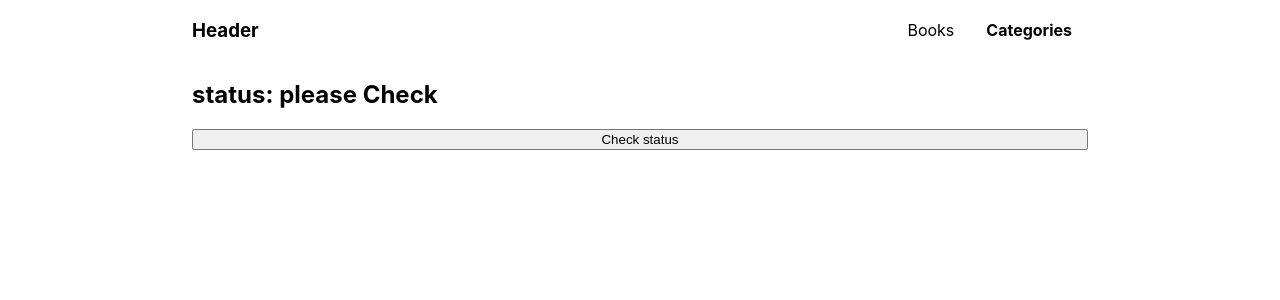
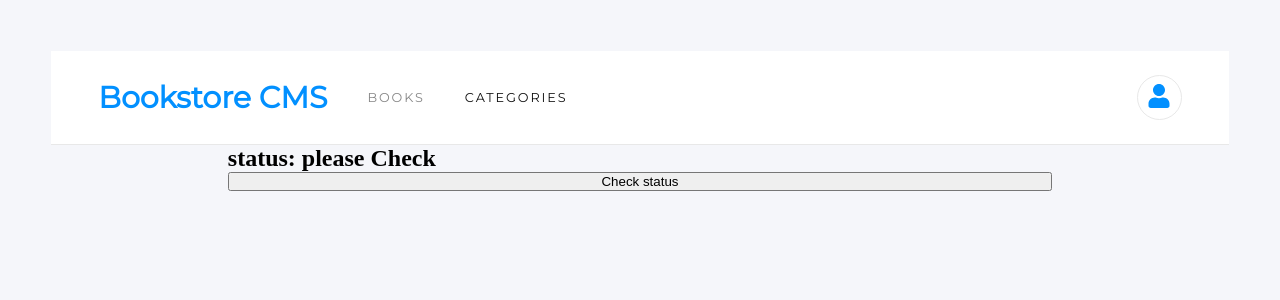
Before and after one commit to carlosmuerto/Bookstore, a React (Create React App) app: page /categories in a window 1280 px wide. Shown: the top 300 px of the page. Built offline with nearby package versions, Linux system fonts and the light colour scheme.

Commit message:
Add Header Style

```diff
--- a/src/components/Header/Header.jsx
+++ b/src/components/Header/Header.jsx
@@ -1,13 +1,15 @@
 import { NavLink } from 'react-router-dom';
+import { FaUser } from 'react-icons/fa';
 import PropTypes from 'prop-types';
+import '@fontsource/montserrat';
 import './header.scss';
 
 const Header = ({ links }) => (
   <header className="app-header">
-    <h3>Header</h3>
+    <h3>Bookstore CMS</h3>
     <nav>
       {links.map((link) => (
-        <div key={`NavLinkTo${link.text}`}>
+        <div className="nav-links" key={`NavLinkTo${link.text}`}>
           <NavLink
             to={link.path}
             end
@@ -18,6 +20,9 @@ const Header = ({ links }) => (
         </div>
       ))}
     </nav>
+    <button className="icon-button" type="button">
+      <span className="material-icons primary-color"><FaUser /></span>
+    </button>
   </header>
 );
 
--- a/src/components/Header/header.scss
+++ b/src/components/Header/header.scss
@@ -1,10 +1,44 @@
 .app-header {
+  padding: 24px 4%;
+  background-color: #fff;
+  border-bottom: 1px solid #e8e8e8;
   display: flex;
-  flex-direction: row;
-  box-sizing: border-box;
-  align-items: stretch;
-  justify-content: space-between;
-  margin: 0 15%;
+  align-items: center;
+  grid-gap: 40px;
+  gap: 40px;
+
+  h3 {
+    font-family: Montserrat, sans-serif;
+    font-size: 1.875rem;
+    font-weight: 700;
+    color: #0290ff;
+  }
+
+  .icon-button {
+    cursor: pointer;
+    width: 2.813rem;
+    height: 2.813rem;
+    border-radius: 50%;
+    border: 1px solid #e8e8e8;
+    background-color: #fff;
+    margin-left: auto;
+
+    .material-icons {
+      color: #0290ff;
+      font-weight: normal;
+      font-style: normal;
+      font-size: 24px;
+      line-height: 1;
+      letter-spacing: normal;
+      text-transform: none;
+      display: inline-block;
+      white-space: nowrap;
+      word-wrap: normal;
+      direction: ltr;
+      font-feature-settings: "liga";
+      -moz-osx-font-smoothing: grayscale;
+    }
+  }
 
   nav {
     display: flex;
@@ -12,24 +46,33 @@
     box-sizing: border-box;
     align-items: center;
     justify-content: space-around;
+    gap: 40px;
 
     a {
-      all: unset;
+      text-decoration: none;
     }
 
-    .nav-link {
-      display: block;
-      font-size: 1rem;
-      margin: 1rem;
-      cursor: pointer;
+    >.nav-links {
+      display: flex;
+      flex-grow: 1;
+      list-style-type: none;
+      grid-gap: 40px;
+      gap: 40px;
 
-      &.nav-link.active {
-        font-weight: bold;
+      .nav-link {
+        display: block;
+        opacity: 0.5;
+        font-family: Montserrat, sans-serif;
+        font-size: 0.8rem;
+        color: #121212;
+        letter-spacing: 1.9px;
+        text-transform: uppercase;
+
+        &.nav-link.active {
+          opacity: 1;
+          color: #121212;
+        }
       }
-    }
-
-    .nav-link.active {
-      font-weight: bold;
     }
   }
 }
--- a/src/index.scss
+++ b/src/index.scss
@@ -1,19 +1,14 @@
 body {
   margin: 0;
-  font-family:
-    -apple-system,
-    BlinkMacSystemFont,
-    "Segoe UI",
-    Roboto,
-    Oxygen,
-    Ubuntu,
-    Cantarell,
-    "Fira Sans",
-    "Droid Sans",
-    "Helvetica Neue",
-    sans-serif;
+  padding: 4%;
+  background-color: #f5f6fa;
   -webkit-font-smoothing: antialiased;
   -moz-osx-font-smoothing: grayscale;
+}
+
+* {
+  margin: 0;
+  padding: 0;
 }
 
 code {
```
